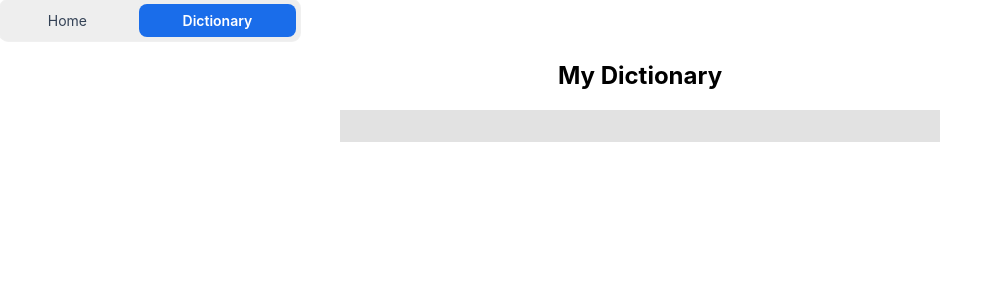
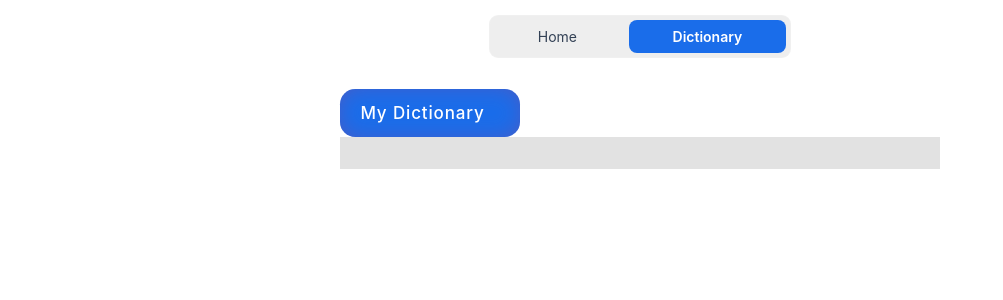
Before and after one commit to sestradarya/dictionary-react-app, a React (Create React App) app: page /dictionary in a window 1280 px wide. Shown: the top 300 px of the page, without its empty margins (0-1003 px from the left). Built offline with nearby package versions, Linux system fonts and the light colour scheme.

Commit message:
dictionary button

```diff
--- a/src/App.js
+++ b/src/App.js
@@ -1,18 +1,28 @@
-import { BrowserRouter } from 'react-router-dom';
-import './App.css';
-import PageButtons from './components/PageButtons';
-import Search from './components/Search';
-import { Pages } from './pages/Pages';
+import { BrowserRouter } from "react-router-dom";
+import styled from "styled-components";
+import "./App.css";
+import PageButtons from "./components/PageButtons";
+import { Pages } from "./pages/Pages";
 
 function App() {
   return (
     <div className="App">
-      <BrowserRouter>
-        <PageButtons />
-        <Pages />
-      </BrowserRouter>
+      <Container>
+        <BrowserRouter>
+          <PageButtons />
+          <Pages />
+        </BrowserRouter>
+      </Container>
     </div>
   );
 }
 
+const Container = styled.div`
+  display: flex;
+  flex-direction: column;
+  align-items: center;
+  gap: 2rem;
+  padding: 1rem;
+`;
+
 export default App;
--- a/src/components/Word.jsx
+++ b/src/components/Word.jsx
@@ -76,7 +76,7 @@ export const Word = (props) => {
               {searchedWord.phonetics.map((phonetic) => {
                 if (phonetic.text) {
                   return (
-                    <div className="phonetic">
+                    <div className="phonetic" key={phonetic.text}>
                       <p>{phonetic.text}</p>
                       {phonetic.audio ? (
                         <img
@@ -102,11 +102,12 @@ export const Word = (props) => {
           <div className="mydict">
             <div>
               {searchedWord.meanings.map((meaning, i) => (
-                <label>
+                <label key={i}>
                   <input
                     type="radio"
                     name="radio"
                     checked={index == i ? true : false}
+                    readOnly
                   />
                   <span
                     onClick={() => {
--- a/src/components/WordDefinition.jsx
+++ b/src/components/WordDefinition.jsx
@@ -9,7 +9,7 @@ export const WordDefinition = (props) => {
       <div className="definitions">
         <h4>DEFINITIONS {definitions.length}</h4>
         {definitions.map((def) => (
-          <div className="definition">
+          <div key={def.definition} className="definition">
             <div className="meaning">
               <h5>Meaning</h5>
               <p>{def.definition}</p>
@@ -26,13 +26,13 @@ export const WordDefinition = (props) => {
       {synonyms.length ? (
         <div className="synonyms">
           <h4>SYNONYMS {synonyms.length}</h4>
-          {synonyms.map(syn => <p>{syn}</p>)}
+          {synonyms.map(syn => <p key={syn}>{syn}</p>)}
         </div>
       ) : null}
       {antonyms.length ? (
         <div className="antonyms">
           <h4>ANTONYMS {antonyms.length}</h4>
-          {antonyms.map(ant => <p>{ant}</p>)}
+          {antonyms.map(ant => <p key={ant}>{ant}</p>)}
         </div>
       ) : null}
     </Definition>
--- a/src/pages/Dictionary.jsx
+++ b/src/pages/Dictionary.jsx
@@ -32,7 +32,43 @@ export const Dictionary = () => {
 
   return (
     <Container>
-      <h2>My Dictionary</h2>
+      {currentTab === "dictionary" ? (
+        <button
+          class="cssbuttons-io-button simple"
+          onClick={() => {
+            setCurrentTab("dictionary");
+          }}
+        >
+          My Dictionary
+        </button>
+      ) : (
+        <button
+          class="cssbuttons-io-button"
+          onClick={() => {
+            setCurrentTab("dictionary");
+          }}
+        >
+          {" "}
+          My Dictionary
+          <div class="icon">
+            <svg
+              xmlns="http://www.w3.org/2000/svg"
+              width="16"
+              height="16"
+              fill="currentColor"
+              class="bi bi-arrow-left"
+              viewBox="0 0 16 16"
+            >
+              {" "}
+              <path
+                fill-rule="evenodd"
+                d="M15 8a.5.5 0 0 0-.5-.5H2.707l3.147-3.146a.5.5 0 1 0-.708-.708l-4 4a.5.5 0 0 0 0 .708l4 4a.5.5 0 0 0 .708-.708L2.707 8.5H14.5A.5.5 0 0 0 15 8z"
+              />{" "}
+            </svg>
+          </div>
+        </button>
+      )}
+
       <div className="words-container">
         {currentTab === "dictionary" ? (
           saved.map((word) => (
@@ -76,6 +112,84 @@ const Container = styled.div`
     background-color: #e2e2e2;
     padding: 1rem;
   }
+
+  .cssbuttons-io-button {
+    width: 35%;
+    background: #1a6dea;
+    color: white;
+    font-family: inherit;
+    padding: 0.35em;
+    padding-left: 1.2em;
+    font-size: 17px;
+    font-weight: 500;
+    border-radius: 0.9em;
+    border: none;
+    letter-spacing: 0.05em;
+    display: -webkit-box;
+    display: -ms-flexbox;
+    display: flex;
+    -webkit-box-align: center;
+    -ms-flex-align: center;
+    align-items: center;
+    -webkit-box-shadow: inset 0 0 1.6em -0.6em #714da6;
+    box-shadow: inset 0 0 1.6em -0.6em #714da6;
+    overflow: hidden;
+    position: relative;
+    height: 2.8em;
+    padding-right: 3.3em;
+  }
+
+  .cssbuttons-io-button .icon {
+    background: white;
+    margin-left: 1em;
+    position: absolute;
+    display: -webkit-box;
+    display: -ms-flexbox;
+    display: flex;
+    -webkit-box-align: center;
+    -ms-flex-align: center;
+    align-items: center;
+    -webkit-box-pack: center;
+    -ms-flex-pack: center;
+    justify-content: center;
+    height: 2.2em;
+    width: 2.2em;
+    border-radius: 0.7em;
+    -webkit-box-shadow: 0.1em 0.1em 0.6em 0.2em #7b52b9;
+    box-shadow: 0.1em 0.1em 0.6em 0.2em #7b52b9;
+    right: 0.3em;
+    -webkit-transition: all 0.3s;
+    transition: all 0.3s;
+  }
+
+  .cssbuttons-io-button:hover .icon {
+    width: calc(100% - 0.6em);
+  }
+
+  .cssbuttons-io-button .icon svg {
+    width: 1.1em;
+    -webkit-transition: -webkit-transform 0.3s;
+    transition: -webkit-transform 0.3s;
+    transition: transform 0.3s;
+    transition: transform 0.3s, -webkit-transform 0.3s;
+    color: #7b52b9;
+  }
+
+  .cssbuttons-io-button:hover .icon svg {
+    -webkit-transform: translateX(0.1em);
+    -ms-transform: translateX(0.1em);
+    transform: translateX(0.1em);
+  }
+
+  .cssbuttons-io-button:active .icon {
+    -webkit-transform: scale(0.95);
+    -ms-transform: scale(0.95);
+    transform: scale(0.95);
+  }
+  .simple {
+    padding-right: 0em;
+    width: 30%;
+  }
 `;
 
 const Box = styled.div`
--- a/src/pages/Home.jsx
+++ b/src/pages/Home.jsx
@@ -1,6 +1,7 @@
 import React from "react";
 import { useState } from "react";
 import { useEffect } from "react";
+import styled from "styled-components";
 import Search from "../components/Search";
 import { Word } from "../components/Word";
 
@@ -27,9 +28,14 @@ export const Home = () => {
   }, []);
 
   return (
-    <div>
+    <Container>
       <Search startSearch={startSearch} />
       <Word word={word} />
-    </div>
+    </Container>
   );
 };
+
+
+const Container = styled.div`
+
+`
--- a/src/pages/Pages.jsx
+++ b/src/pages/Pages.jsx
@@ -19,4 +19,6 @@ const Container = styled.div`
   display: flex;
   justify-content: center;
 
+  max-width: 780px;
+
 `
```
